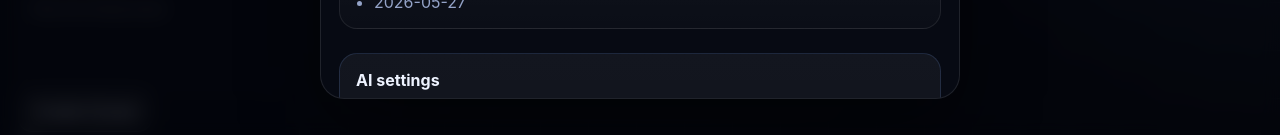
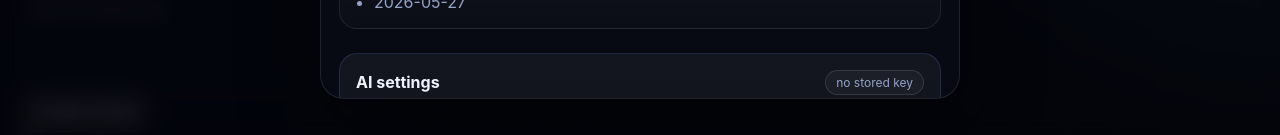
Before and after one commit to brettpoole/loomspace-ai, a React (Vite) app: page / in a window 1280 px wide. Both pictures are taken after typing "Sample", "Sample" into the empty fields and a click on the button "Create thread". Shown: the part 661-796 px from the top of the page. Built offline with nearby package versions, Linux system fonts and the light colour scheme.

Commit message:
feat: surface locked api key state

```diff
--- a/src/App.tsx
+++ b/src/App.tsx
@@ -50,6 +50,7 @@ export default function App() {
   const metrics = useMemo(() => computeMetrics(state), [state]);
   const activeThread = state.threads.find((thread) => thread.id === state.selectedThreadId) ?? state.threads[0] ?? null;
   const activeNode = activeThread?.nodes.find((node) => node.id === state.selectedNodeId) ?? activeThread?.nodes.at(-1) ?? null;
+  const settingsLockState = settings.hasEncryptedApiKey ? (settings.apiKey.trim() ? 'unlocked' : 'locked') : 'none';
 
   const canvasWidth = Math.max(
     1280,
@@ -222,6 +223,7 @@ export default function App() {
       setSettingsNotice('API key unlocked in memory.');
       setError(null);
     } catch (err) {
+      setSettings((current) => ({ ...current, apiKey: '' }));
       setError(err instanceof Error ? err.message : 'Unable to unlock the API key.');
     }
   }
@@ -248,6 +250,11 @@ export default function App() {
   function forgetUnlockedKey() {
     setSettings((current) => ({ ...current, apiKey: '' }));
     setSettingsNotice('Cleared from memory. The encrypted cookie stays put until you overwrite it.');
+  }
+
+  function lockNow() {
+    setSettings((current) => ({ ...current, apiKey: '' }));
+    setSettingsNotice('Locked. The encrypted key stays in the cookie.');
   }
 
   function removeStoredKey() {
@@ -616,7 +623,10 @@ export default function App() {
               ) : null}
 
               <section className="inspector-card settings-card">
-                <h4>AI settings</h4>
+                <div className="meta-row">
+                  <h4>AI settings</h4>
+                  <span className={`pill settings-pill ${settingsLockState}`}>{settingsLockState === 'none' ? 'no stored key' : settingsLockState}</span>
+                </div>
                 <label className="field">
                   AI provider
                   <select
@@ -660,6 +670,9 @@ export default function App() {
                   <button type="button" onClick={unlockStoredKey} disabled={savingSettings || !settings.hasEncryptedApiKey}>
                     Unlock key
                   </button>
+                  <button type="button" onClick={lockNow} disabled={savingSettings || !settings.apiKey.trim()}>
+                    Lock now
+                  </button>
                   <button type="button" onClick={forgetUnlockedKey} disabled={savingSettings || !settings.apiKey.trim()}>
                     Forget from memory
                   </button>
@@ -667,7 +680,7 @@ export default function App() {
                     Remove stored key
                   </button>
                   <button type="button" onClick={saveSecureSettings} disabled={savingSettings}>
-                    {savingSettings ? 'Saving…' : 'Save encrypted settings'}
+                    {savingSettings ? 'Saving…' : settings.hasEncryptedApiKey ? 'Update encrypted settings' : 'Save encrypted settings'}
                   </button>
                 </div>
                 {settingsNotice ? <p className="muted">{settingsNotice}</p> : <p className="muted">The API key is only persisted as encrypted cookie data.</p>}
--- a/src/styles.css
+++ b/src/styles.css
@@ -559,6 +559,33 @@ button.quiet {
   justify-content: flex-start;
 }
 
+.pill {
+  display: inline-flex;
+  align-items: center;
+  gap: 6px;
+  border-radius: 999px;
+  padding: 4px 10px;
+  border: 1px solid rgba(255, 255, 255, 0.12);
+  background: rgba(255, 255, 255, 0.04);
+  color: #cfd9f6;
+  font-size: 12px;
+  white-space: nowrap;
+}
+
+.settings-pill.locked {
+  color: #ffd58b;
+  border-color: rgba(255, 213, 139, 0.22);
+}
+
+.settings-pill.unlocked {
+  color: #9bf4cd;
+  border-color: rgba(124, 247, 194, 0.22);
+}
+
+.settings-pill.none {
+  color: #94a3c8;
+}
+
 @media (max-width: 1200px) {
   .layout {
     grid-template-columns: 280px minmax(0, 1fr);
```
